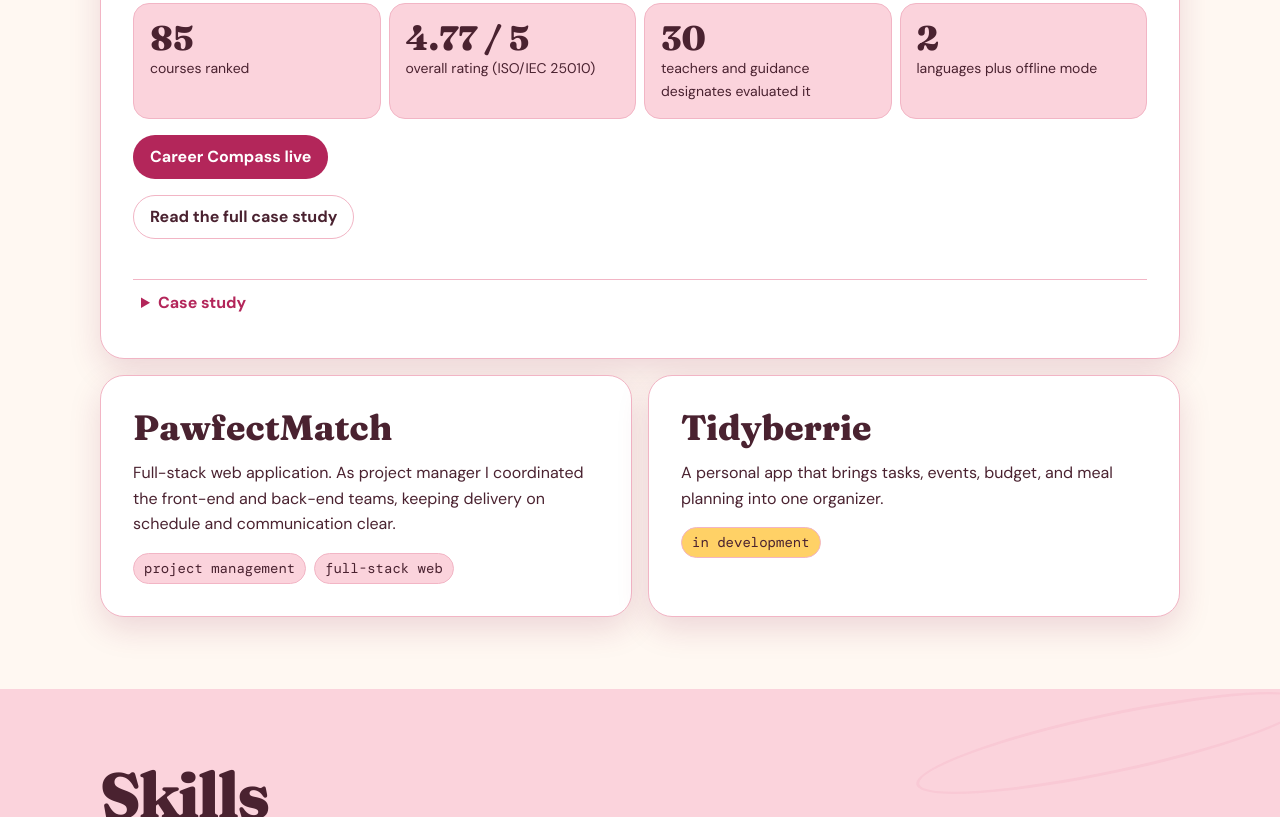
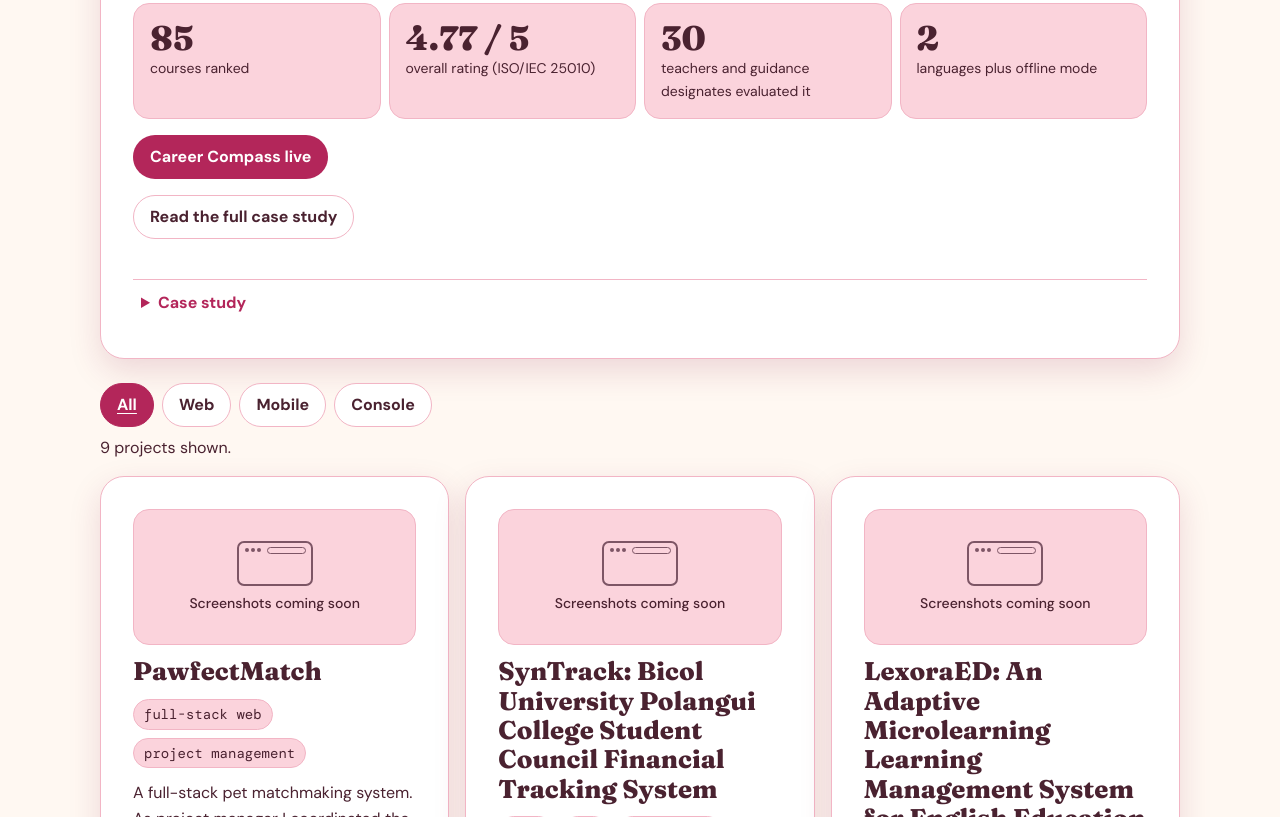
Before and after one commit to strawberrycha/Chaevia, a plain HTML site: page index.html in a window 1280 px wide. Shown: the part 1872-2689 px from the top of the page. Drawn offline with nearby package versions, Linux system fonts and the light colour scheme; a web font is replaced by a local one.

Commit message:
feat: rebuild projects section with filters and placeholders
Adds data-driven project cards for Career Compass, PawfectMatch, SynTrack, LexoraED, Tidyberrie, Inventory Management System, CLI E-Wallet, BlossomPOS, FastPOS, and Chaevia. Category filters, live-demo-only links, and screenshot placeholders by project type.

```diff
--- a/assets/css/components.css
+++ b/assets/css/components.css
@@ -206,7 +206,7 @@
   pointer-events: none;
   content: "";
 }
-.about-grid, .projects-grid, .skills-grid {
+.about-grid, .skills-grid {
   display: grid;
   gap: 16px;
 }
@@ -288,9 +288,8 @@
 .case-study h4:first-child { margin-block-start: 0; }
 @media (min-width: 820px) {
   .section-inner { padding-block: 72px; }
-  .about-grid, .projects-grid, .skills-grid { grid-template-columns: repeat(2, minmax(0, 1fr)); }
+  .about-grid, .skills-grid { grid-template-columns: repeat(2, minmax(0, 1fr)); }
   .about-grid { gap: 56px; }
-  .featured-project { grid-column: 1 / -1; }
   .project-stats { grid-template-columns: repeat(4, minmax(0, 1fr)); }
 }
 
@@ -401,3 +400,77 @@
   color: var(--ink);
   font: inherit;
 }
+
+.showcase-filters { margin-block-start: 24px; }
+.showcase-grid { display: grid; gap: 16px; }
+.showcase-card { display: flex; flex-direction: column; gap: 12px; }
+.showcase-card h3 { margin-block-end: 0; font-size: clamp(1.25rem, 2vw, 1.65rem); overflow-wrap: anywhere; }
+.showcase-card .chips { margin-block-start: 0; }
+.showcase-card .project-actions { margin-block-start: auto; padding-block-start: 4px; }
+.project-features { list-style: disc; padding-inline-start: 1.25em; }
+.project-media {
+  display: grid;
+  justify-items: center;
+  align-content: center;
+  gap: 8px;
+  min-height: 136px;
+  padding: 12px;
+  border: 1px solid var(--edge);
+  border-radius: 16px;
+  background: var(--band);
+  color: var(--ink);
+  text-align: center;
+  font: 500 .875rem/1.4 var(--body);
+}
+.project-frame {
+  position: relative;
+  width: 76px;
+  height: 45px;
+  border: 2px solid var(--mut);
+  border-radius: 7px;
+}
+.project-media-web .project-frame::before {
+  position: absolute;
+  inset: 5px auto auto 6px;
+  width: 4px;
+  height: 4px;
+  border-radius: 50%;
+  background: var(--mut);
+  box-shadow: 6px 0 var(--mut), 12px 0 var(--mut);
+  content: "";
+}
+.project-media-web .project-frame::after {
+  position: absolute;
+  inset: 4px 5px auto 28px;
+  height: 7px;
+  border: 1px solid var(--mut);
+  border-radius: 6px;
+  content: "";
+}
+.project-media-mobile .project-frame { width: 30px; height: 51px; }
+.project-media-mobile .project-frame::after {
+  position: absolute;
+  inset: auto 8px 4px;
+  border-block-start: 2px solid var(--mut);
+  content: "";
+}
+.project-media-console .project-frame { padding: 6px 8px; text-align: left; font-family: var(--mono); }
+.project-screenshots {
+  display: flex;
+  min-width: 0;
+  overflow-x: auto;
+  scroll-snap-type: x mandatory;
+}
+.project-screenshots img {
+  width: 100%;
+  aspect-ratio: 16 / 9;
+  object-fit: contain;
+  flex: 0 0 100%;
+  scroll-snap-align: start;
+}
+@media (min-width: 600px) {
+  .showcase-grid { grid-template-columns: repeat(2, minmax(0, 1fr)); }
+}
+@media (min-width: 1024px) {
+  .showcase-grid { grid-template-columns: repeat(3, minmax(0, 1fr)); }
+}
--- /dev/null
+++ b/assets/data/projects.js
@@ -0,0 +1,125 @@
+window.CHAEVIA_PROJECTS = [
+  {
+    "id": "pawfectmatch",
+    "title": "PawfectMatch",
+    "category": "web",
+    "tags": [
+      "full-stack web",
+      "project management"
+    ],
+    "description": "A full-stack pet matchmaking system. As project manager I coordinated the front-end and back-end teams, keeping delivery on schedule and communication clear.",
+    "liveUrl": "",
+    "screenshots": []
+  },
+  {
+    "id": "syntrack",
+    "title": "SynTrack: Bicol University Polangui College Student Council Financial Tracking System",
+    "category": "web",
+    "tags": [
+      "HTML",
+      "CSS",
+      "JavaScript",
+      "Bootstrap 5",
+      "Bootstrap Icons",
+      "Chart.js"
+    ],
+    "description": "A frontend web prototype for managing and monitoring CSC payments, merchandise orders, user accounts, and financial activities.",
+    "liveUrl": "",
+    "screenshots": []
+  },
+  {
+    "id": "lexoraed",
+    "title": "LexoraED: An Adaptive Microlearning Learning Management System for English Education in Rural Public Schools in Balogo, Oas, Albay",
+    "category": "web",
+    "tags": [
+      "C#",
+      "HTML",
+      "CSS",
+      "JavaScript"
+    ],
+    "description": "An adaptive microlearning platform designed to support English education through short, personalized learning activities for students in rural public schools.",
+    "liveUrl": "",
+    "screenshots": []
+  },
+  {
+    "id": "tidyberrie",
+    "title": "Tidyberrie: Personal Organizer App",
+    "category": "mobile",
+    "tags": [
+      "TypeScript"
+    ],
+    "description": "A personal Android productivity app for managing tasks, schedules, budgets, and daily routines with reminders, calendar views, and progress tracking.",
+    "liveUrl": "",
+    "screenshots": [],
+    "status": "In development"
+  },
+  {
+    "id": "inventory",
+    "title": "Inventory Management System",
+    "category": "console",
+    "tags": [
+      "C#"
+    ],
+    "description": "A console-based inventory management system for handling products, categories, suppliers, stock levels, reports, and transaction logs using Object-Oriented Programming (OOP) principles.",
+    "liveUrl": "",
+    "screenshots": [],
+    "features": [
+      "Product management",
+      "stock control",
+      "low-stock monitoring",
+      "inventory valuation",
+      "input validation",
+      "color-coded console interface"
+    ]
+  },
+  {
+    "id": "cli-e-wallet",
+    "title": "CLI E-Wallet",
+    "category": "console",
+    "tags": [
+      "C#"
+    ],
+    "description": "A console-based e-wallet system for account management, cash transactions, money transfers, and transaction history with OTP and MPIN security.",
+    "liveUrl": "",
+    "screenshots": []
+  },
+  {
+    "id": "blossompos",
+    "title": "BlossomPOS",
+    "category": "web",
+    "tags": [
+      "JavaScript",
+      "CSS",
+      "HTML"
+    ],
+    "description": "A web-based Point-of-Sale (POS) system designed to support sales transactions and store operations through an interactive user interface.",
+    "liveUrl": "",
+    "screenshots": []
+  },
+  {
+    "id": "fastpos",
+    "title": "FastPOS",
+    "category": "web",
+    "tags": [
+      "JavaScript",
+      "CSS",
+      "HTML"
+    ],
+    "description": "A web-based Point-of-Sale (POS) system designed to provide an interface for managing sales transactions and store operations.",
+    "liveUrl": "",
+    "screenshots": []
+  },
+  {
+    "id": "chaevia",
+    "title": "Chaevia: Personal Portfolio Website",
+    "category": "web",
+    "tags": [
+      "HTML",
+      "CSS",
+      "JavaScript"
+    ],
+    "description": "My personal portfolio website, featuring my projects, data analytics skills, leadership, experience, and certificates. Built with plain HTML, CSS, and JavaScript, with accessibility targeting WCAG 2.2 AA.",
+    "liveUrl": "https://strawberrycha.github.io/Chaevia/",
+    "screenshots": []
+  }
+];
--- /dev/null
+++ b/assets/js/projects.js
@@ -0,0 +1,84 @@
+(() => {
+  const grid = document.querySelector("#project-cards");
+  const template = document.querySelector("#project-card");
+  const count = document.querySelector("#project-count");
+  const filters = [...document.querySelectorAll("#project-filters button")];
+
+  function listItems(values) {
+    return values.map((value) => {
+      const item = document.createElement("li");
+      item.textContent = value;
+      return item;
+    });
+  }
+
+  function projectCard(project) {
+    const card = template.content.firstElementChild.cloneNode(true);
+    card.id = project.id;
+    card.querySelector("h3").textContent = project.title;
+    card.querySelector(".project-description").textContent = project.description;
+    card.querySelector(".chips").append(...listItems(project.tags));
+    const features = card.querySelector(".project-features");
+    if (project.features?.length) {
+      features.hidden = false;
+      features.append(...listItems(project.features));
+    }
+
+    const status = card.querySelector(".chip-status");
+    if (project.status) {
+      status.textContent = project.status;
+      status.parentElement.hidden = false;
+    }
+
+    const media = card.querySelector(".project-media");
+    if (project.screenshots.length) {
+      media.classList.add("project-screenshots");
+      if (project.screenshots.length > 1) {
+        media.tabIndex = 0;
+        media.setAttribute("role", "group");
+        media.setAttribute("aria-label", `${project.title} screenshots`);
+      }
+      project.screenshots.forEach((src, index) => {
+        const image = document.createElement("img");
+        image.src = src;
+        image.alt = `${project.title} screenshot ${index + 1}`;
+        image.loading = "lazy";
+        media.append(image);
+      });
+    } else {
+      media.classList.add(`project-media-${project.category}`);
+      const frame = document.createElement("span");
+      frame.className = "project-frame";
+      frame.setAttribute("aria-hidden", "true");
+      if (project.category === "console") frame.textContent = "$ _";
+      const label = document.createElement("span");
+      label.textContent = "Screenshots coming soon";
+      media.append(frame, label);
+    }
+
+    if (project.liveUrl) {
+      const link = card.querySelector(".project-live");
+      link.href = project.liveUrl;
+      link.hidden = false;
+      link.setAttribute("aria-label", `Live demo: ${project.title}`);
+      card.querySelector("[aria-disabled]").remove();
+    }
+    return card;
+  }
+
+  function render(category) {
+    const projects = window.CHAEVIA_PROJECTS.filter((project) =>
+      category === "all" || project.category === category
+    );
+    grid.replaceChildren(...projects.map(projectCard));
+    count.textContent = `${projects.length} ${projects.length === 1 ? "project" : "projects"} shown.`;
+  }
+
+  filters.forEach((button) => {
+    button.addEventListener("click", () => {
+      filters.forEach((filter) => filter.setAttribute("aria-pressed", String(filter === button)));
+      render(button.dataset.category);
+    });
+  });
+  render("all");
+})();
--- a/index.html
+++ b/index.html
@@ -24,6 +24,8 @@
   <script src="assets/data/achievements.js" defer></script>
   <script src="assets/data/certificates.js" defer></script>
   <script src="assets/js/achievements.js" defer></script>
+  <script src="assets/data/projects.js" defer></script>
+  <script src="assets/js/projects.js" defer></script>
   <link rel="preconnect" href="https://fonts.googleapis.com">
   <link rel="preconnect" href="https://fonts.gstatic.com" crossorigin>
   <link rel="stylesheet" href="https://fonts.googleapis.com/css2?family=Bagel+Fat+One&family=Caveat:wght@600;700&family=DM+Mono&family=DM+Sans:wght@400;500;600;700&family=Fraunces:opsz,wght@9..144,800;9..144,900&display=swap">
@@ -108,7 +110,7 @@
     </section>
     <section class="section-inner wrap" id="projects" aria-labelledby="projects-title">
       <h2 id="projects-title">Projects</h2>
-      <div class="projects-grid">
+      <div class="featured-project-wrap">
         <article class="card featured-project">
           <h3>Career Compass</h3>
           <p>A web-based decision support system that helps Senior High School students explore college courses, built for school guidance offices.</p>
@@ -146,21 +148,29 @@
             </div>
           </details>
         </article>
-        <article class="card">
-          <h3>PawfectMatch</h3>
-          <p>Full-stack web application. As project manager I coordinated the front-end and back-end teams, keeping delivery on schedule and communication clear.</p>
-          <ul class="chips" aria-label="Project skills">
-            <li>project management</li><li>full-stack web</li>
-          </ul>
+      </div>
+      <div id="project-filters" class="filter-buttons showcase-filters" role="group" aria-label="Project categories">
+        <button type="button" class="button secondary" data-category="all" aria-pressed="true">All</button>
+        <button type="button" class="button secondary" data-category="web" aria-pressed="false">Web</button>
+        <button type="button" class="button secondary" data-category="mobile" aria-pressed="false">Mobile</button>
+        <button type="button" class="button secondary" data-category="console" aria-pressed="false">Console</button>
+      </div>
+      <p id="project-count" class="collection-status" role="status"></p>
+      <div id="project-cards" class="showcase-grid"></div>
+      <template id="project-card">
+        <article class="card showcase-card">
+          <div class="project-media"></div>
+          <h3></h3>
+          <ul class="chips" aria-label="Project tags"></ul>
+          <p class="project-description"></p>
+          <ul class="project-features" hidden></ul>
+          <ul class="chips" aria-label="Project status" hidden><li class="chip-status"></li></ul>
+          <div class="project-actions">
+            <a class="button primary project-live" target="_blank" rel="noopener" hidden>Live demo</a>
+            <span class="button secondary" aria-disabled="true">Live demo coming soon</span>
+          </div>
         </article>
-        <article class="card">
-          <h3>Tidyberrie</h3>
-          <p>A personal app that brings tasks, events, budget, and meal planning into one organizer.</p>
-          <ul class="chips" aria-label="Project status">
-            <li class="chip-status">in development</li>
-          </ul>
-        </article>
-      </div>
+      </template>
     </section>
     <section class="section-band" id="skills" aria-labelledby="skills-title">
       <div class="section-inner wrap">
```
